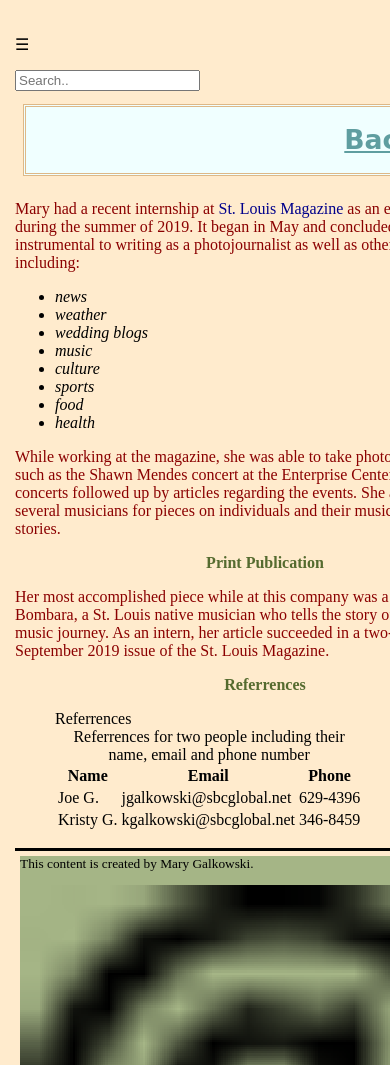
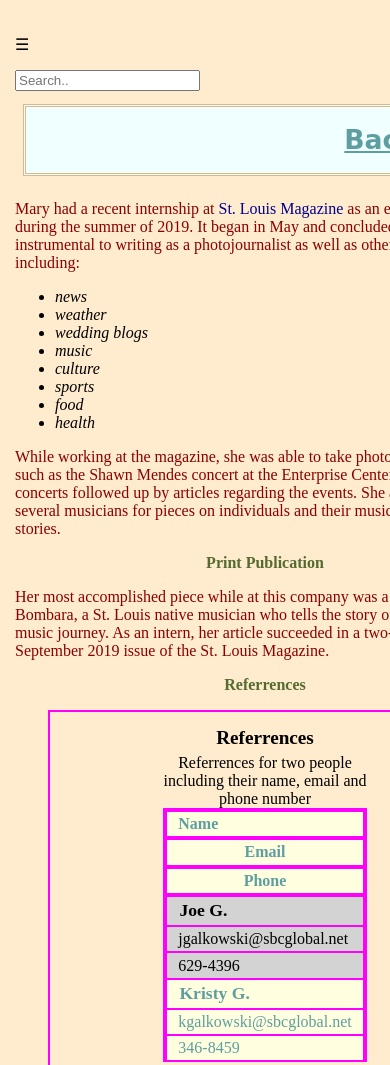
Before and after one commit to marygalkowski/marygalkowski.github.io, a plain HTML site: page islt_7310/background.html in a window 390 px wide. Shown: the top 1065 px of the page. Drawn offline with Linux system fonts and the light colour scheme.

Commit message:
Add files via upload

```diff
--- a/islt_7310/style.css
+++ b/islt_7310/style.css
@@ -65,6 +65,7 @@ footer {
     font-size: 10pt;
     border-top-style: solid;
     padding:5px;
+    padding-top: 50px;
 
 
 
@@ -151,6 +152,57 @@ main p:first-child::first-letter {
       height: 40px;
 }
 
+tr{
+    color:cadetblue;
+    width:auto;
+}
+
+.middle{
+    color:black;
+}
+
+table{
+   border: 2px solid magenta;
+    border-collapse: collapse;
+    column-width: auto;
+    margin:0 auto;
+}
+
+th, td{
+    border: 2px solid magenta;
+    padding: .2em .7em;
+}
+
+th:first-child, td:first-child{
+    text-align: left;
+}
+tbody tr:nth-child(even) {
+    background-color: lightgrey;
+}
+tbody tr:nth-child(odd) {
+    background-color: lightyellow;
+}
+
+figure, figcaption{
+    margin:0 auto;
+    padding:0 auto;
+
+}
+
+figure{
+    border:2px solid magenta;
+    width: 400px;
+    padding: 15px;
+
+}
+
+figcaption{
+    display:block;
+    font-weight: bold;
+    text-align: center;
+    font-size: 120%;
+    padding-bottom: .25em;
+}
 @media screen and (max-width:640px) {
 
     img {
@@ -159,11 +211,13 @@ main p:first-child::first-letter {
         margin-left: auto;
     }
     h1 {
-        margin:auto;
+        margin:auto 0;
         padding:inherit;
         width:800px;
     }
-
+    .pic{
+        width: 10px;
+    }
 }
 
 
@@ -201,3 +255,23 @@ main p:first-child::first-letter {
 
 
         }
+
+@media only screen and (max-width: 479px) {
+    th,td{
+        display: block;
+    }
+    thead{
+        display:none;
+    }
+    tr td:first-child {
+        font-weight: bold;
+        font-size: 110%;
+    }
+    tbody td {
+        border-bottom-style: none;
+
+    }
+    tfoot {
+        border:none;
+    }
+}
```
